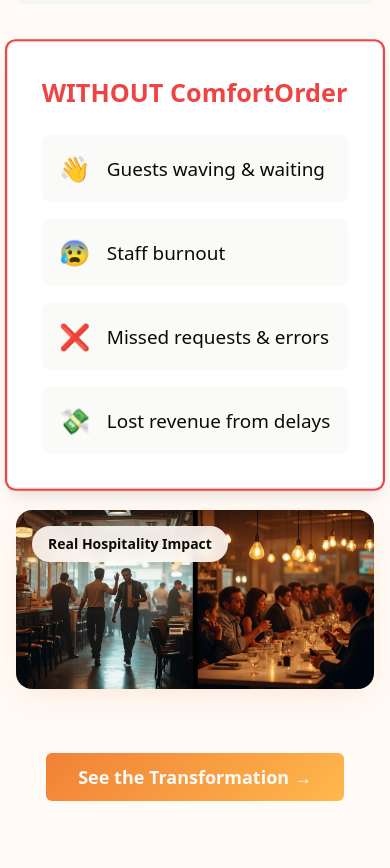
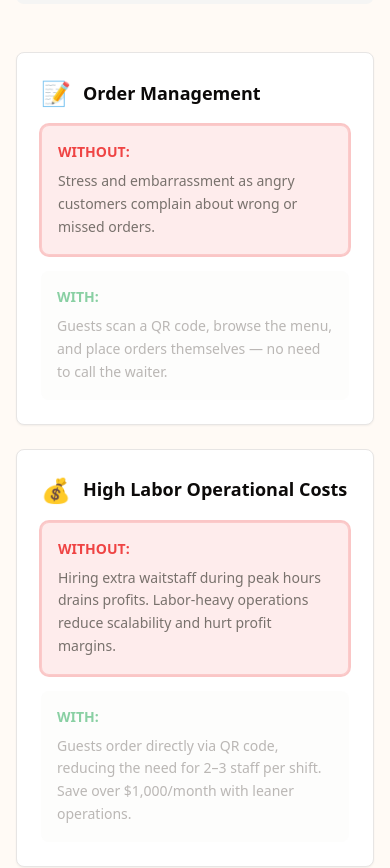
Before and after one commit to bilyv/comfortorder, a React (Vite) app: page / in a window 390 px wide. Shown: the part 1320-2188 px from the top of the page. Built offline with nearby package versions, Linux system fonts and the light colour scheme.

Commit message:
Update Pain Section content
Replaced the content of the "Without vs. With ComfortOrder" section with new, detailed points. Ensured the design is mobile-friendly and uses well-designed components.

```diff
--- a/src/components/PainSection.tsx
+++ b/src/components/PainSection.tsx
@@ -4,42 +4,57 @@ import { Card } from "@/components/ui/card";
 import beforeAfterImage from "@/assets/before-after.jpg";
 const PainSection = () => {
   const [activeView, setActiveView] = useState<'without' | 'with'>('without');
-  const scenarios = {
-    without: {
-      title: "WITHOUT ComfortOrder",
-      color: "destructive",
-      items: [{
-        icon: "👋",
-        text: "Guests waving & waiting"
-      }, {
-        icon: "😰",
-        text: "Staff burnout"
-      }, {
-        icon: "❌",
-        text: "Missed requests & errors"
-      }, {
-        icon: "💸",
-        text: "Lost revenue from delays"
-      }]
+
+  const painPoints = [
+    {
+      title: "Order Management",
+      without: "Stress and embarrassment as angry customers complain about wrong or missed orders.",
+      with: "Guests scan a QR code, browse the menu, and place orders themselves — no need to call the waiter.",
+      icon: "📝"
     },
-    with: {
-      title: "WITH ComfortOrder",
-      color: "success",
-      items: [{
-        icon: "⚡",
-        text: "Guests in control instantly"
-      }, {
-        icon: "😌",
-        text: "Fewer employees, more flow"
-      }, {
-        icon: "✅",
-        text: "Every order tracked clearly"
-      }, {
-        icon: "💰",
-        text: "Higher revenue, lower costs"
-      }]
+    {
+      title: "High Labor Operational Costs",
+      without: "Hiring extra waitstaff during peak hours drains profits. Labor-heavy operations reduce scalability and hurt profit margins.",
+      with: "Guests order directly via QR code, reducing the need for 2–3 staff per shift. Save over $1,000/month with leaner operations.",
+      icon: "💰"
+    },
+    {
+      title: "Lack of Online Ordering",
+      without: "No online ordering = lost customers at home or office.",
+      with: "You get a shareable online ordering page (e.g., `yourhospitality.com/menu`). Own your experience, your brand, and 100% of the revenue.",
+      icon: "🌐"
+    },
+    {
+      title: "Complex Menu Management",
+      without: "Updating printed or third-party menus takes time, costs money, and needs tech skills. Changes get delayed.",
+      with: "Update your menu in seconds. All changes reflect instantly across all QR table menus and online menus — keeping your offerings fresh and accurate.",
+      icon: "📋"
+    },
+    {
+      title: "Slow Ordering Process",
+      without: "Waiting for waiters to take orders or bring bills causes delays, bottlenecks, and poor guest experiences.",
+      with: "Guests scan, tap, and order instantly — even request the bill — all without waiting. Faster turnover and happier guests.",
+      icon: "⚡"
+    },
+    {
+      title: "Lack of Home Delivery",
+      without: "Limited options mean you lose customers who want takeout or delivery, especially from home or remote areas.",
+      with: "A flexible ordering page allows for pickup or delivery orders seamlessly — customers stay connected wherever they are.",
+      icon: "🚚"
+    },
+    {
+      title: "Guest Requests",
+      without: "No way to ask for music preference, call staff, ask billing or their special requests.",
+      with: "Guests can request music, summon a waiter and ask for the bill.",
+      icon: "🔔"
+    },
+    {
+      title: "Language Barriers",
+      without: "Menus in only one language exclude non-local customers, leading to confusion and lost orders.",
+      with: "Multi-language support (e.g., Kinyarwanda, English) breaks barriers — making it easy for all guests to order confidently.",
+      icon: "🌍"
     }
-  };
+  ];
   return <section className="py-20 bg-background">
       <div className="container mx-auto px-4">
         <div className="text-center mb-16">
@@ -58,33 +73,41 @@ const PainSection = () => {
           </div>
         </div>
 
-        {/* Comparison Grid */}
-        <div className="grid lg:grid-cols-2 gap-8 items-center max-w-6xl mx-auto">
-          {/* Scenario Cards */}
-          <div className="space-y-6">
-            <Card className={`p-8 transition-all duration-500 ${activeView === 'without' ? 'ring-2 ring-destructive shadow-lg scale-105' : activeView === 'with' ? 'ring-2 ring-success shadow-lg scale-105' : 'opacity-50'}`}>
-              <h3 className={`text-2xl font-bold mb-6 ${activeView === 'without' ? 'text-destructive' : 'text-success'}`}>
-                {scenarios[activeView].title}
-              </h3>
+        {/* Pain Points Grid */}
+        <div className="max-w-7xl mx-auto">
+          <div className="grid gap-6 md:grid-cols-2 lg:grid-cols-3 xl:grid-cols-4">
+            {painPoints.map((point, index) => (
+              <Card key={index} className="p-6 transition-all duration-500 hover:shadow-elegant hover:scale-105">
+                <div className="flex items-center gap-3 mb-4">
+                  <span className="text-2xl">{point.icon}</span>
+                  <h3 className="font-bold text-lg leading-tight">{point.title}</h3>
+                </div>
 
-              <div className="space-y-4">
-                {scenarios[activeView].items.map((item, index) => <div key={index} className="flex items-center gap-4 p-4 rounded-lg bg-muted/50 transition-all duration-300 hover:scale-105">
-                    <span className="text-2xl">{item.icon}</span>
-                    <span className="text-lg font-medium">{item.text}</span>
-                  </div>)}
-              </div>
-            </Card>
-          </div>
+                <div className="space-y-4">
+                  <div className={`p-4 rounded-lg transition-all duration-300 ${
+                    activeView === 'without'
+                      ? 'bg-destructive/10 border border-destructive/20 ring-2 ring-destructive/30'
+                      : 'bg-muted/50 opacity-50'
+                  }`}>
+                    <div className="flex items-start gap-2 mb-2">
+                      <span className="text-destructive font-semibold text-sm">WITHOUT:</span>
+                    </div>
+                    <p className="text-sm text-muted-foreground leading-relaxed">{point.without}</p>
+                  </div>
 
-          {/* Visual */}
-          <div className="relative">
-            <div className="rounded-2xl overflow-hidden shadow-elegant">
-              <img src={beforeAfterImage} alt="Hospitality business before and after ComfortOrder" className="w-full h-auto" />
-            </div>
-
-            <div className="absolute top-4 left-4 bg-background/90 backdrop-blur-sm px-4 py-2 rounded-full text-sm font-semibold">
-              Real Hospitality Impact
-            </div>
+                  <div className={`p-4 rounded-lg transition-all duration-300 ${
+                    activeView === 'with'
+                      ? 'bg-success/10 border border-success/20 ring-2 ring-success/30'
+                      : 'bg-muted/50 opacity-50'
+                  }`}>
+                    <div className="flex items-start gap-2 mb-2">
+                      <span className="text-success font-semibold text-sm">WITH:</span>
+                    </div>
+                    <p className="text-sm text-muted-foreground leading-relaxed">{point.with}</p>
+                  </div>
+                </div>
+              </Card>
+            ))}
           </div>
         </div>
 
```
